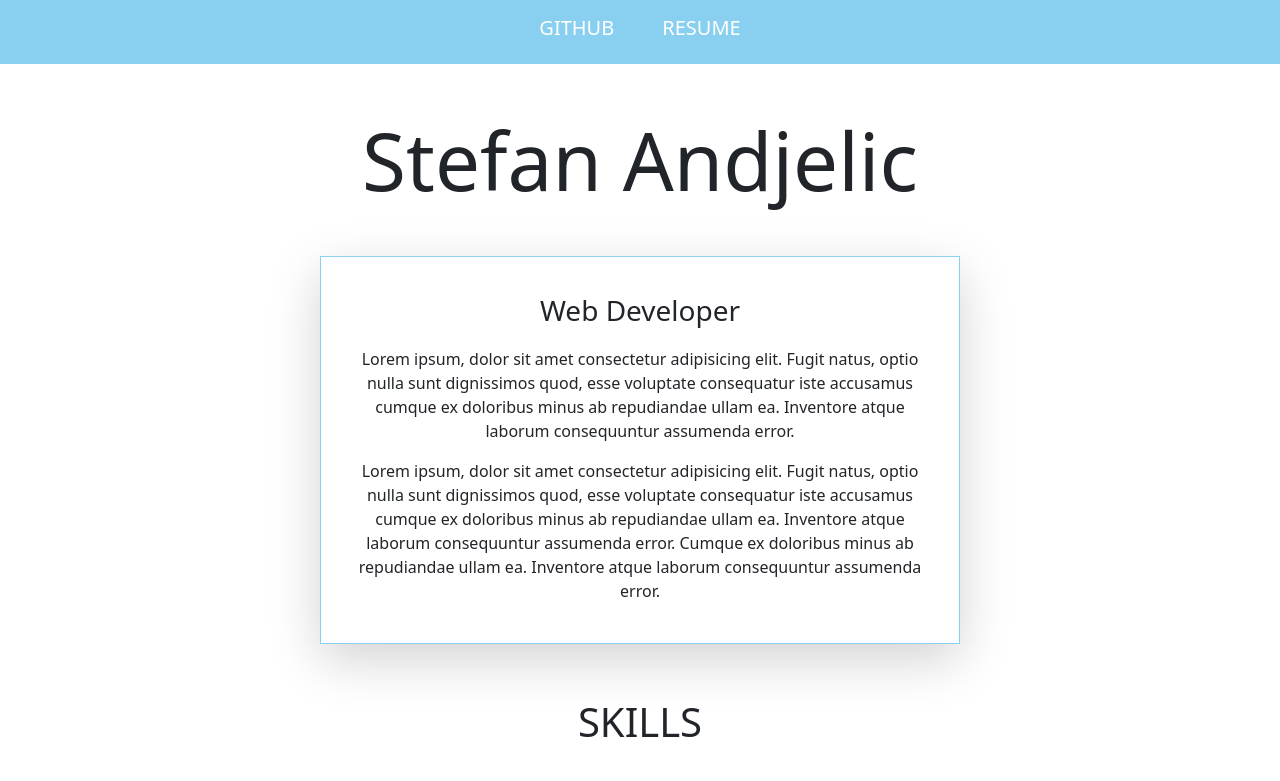
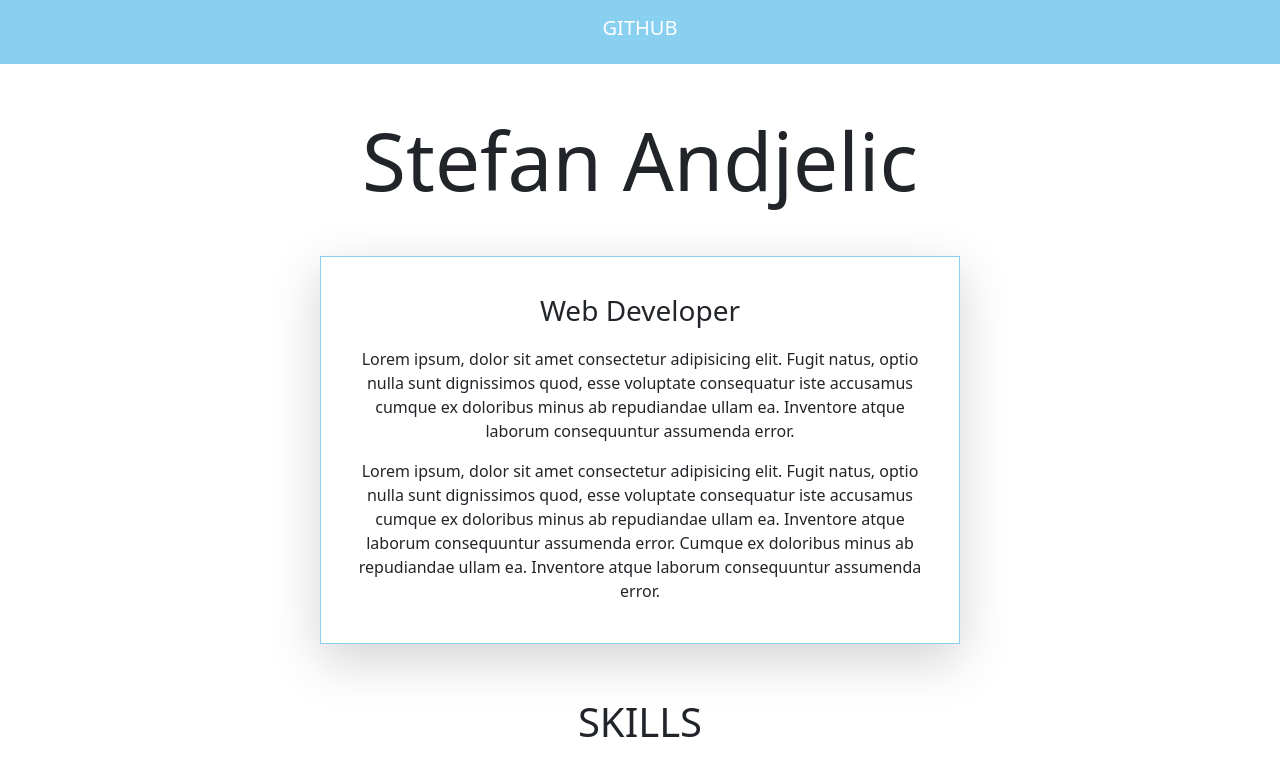
Before and after one commit to Stefan-Andjelic/Landing-Page, a plain HTML site: page index.html in a window 1280 px wide. Shown: the top 781 px of the page. Drawn offline with nearby package versions, Linux system fonts and the light colour scheme.

Commit message:
commented out resume nav link

```diff
--- a/index.html
+++ b/index.html
@@ -22,9 +22,9 @@
               <li class="nav-item mx-3 h5">
                 <a class="nav-link active text-white" aria-current="page" href="https://github.com/Stefan-Andjelic" target="_blank">GITHUB</a>
               </li>
-              <li class="nav-item mx-3 h5">
+              <!-- <li class="nav-item mx-3 h5">
                 <a class="nav-link active text-white" aria-current="page" href="/img/Stefan Andjelic - resume.pdf" target="_blank">RESUME</a>
-              </li>
+              </li> -->
               <!-- <li class="nav-item mx-3 h5">
                 <a class="nav-link active text-white" aria-current="page" href="/#section1">PROJECTS</a>
               </li>
```
